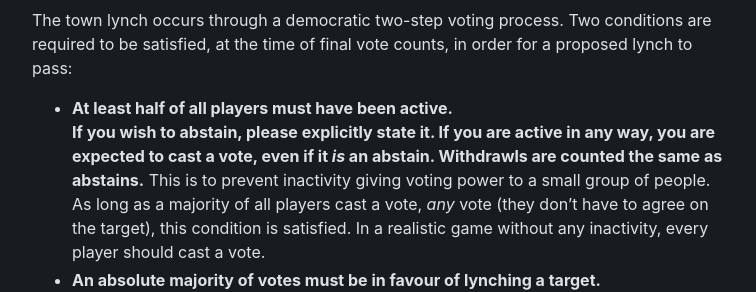
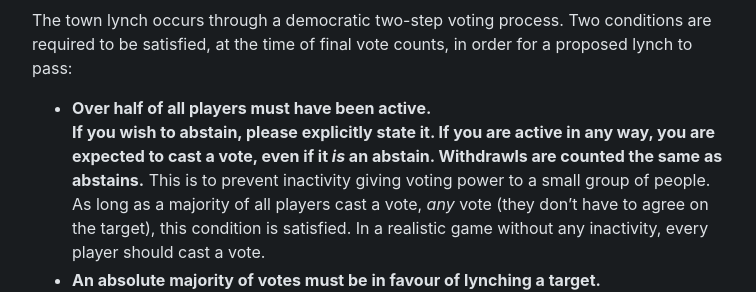
Before and after one commit to olliecheng/mathia-rulebook, a Jekyll site: the page built from information/how-to-play.md, in a window 1280 px wide. Shown: the part 981-1273 px from the top of the page, without its empty margins (152-908 px from the left). Built offline with Jekyll 4.4.1, drawn with Linux system fonts in a browser that asks for light colours; some web fonts are replaced.

Commit message:
Clarification of voting criteria

```diff
--- a/information/how-to-play.md
+++ b/information/how-to-play.md
@@ -30,7 +30,7 @@ The game cycle runs as follows:
 # Voting
 The town lynch occurs through a democratic two-step voting process. Two conditions are required to be satisfied, at the time of final vote counts, in order for a proposed lynch to pass:
 
-- **At least half of all players must have been active.
+- **Over half of all players must have been active.
  If you wish to abstain, please explicitly state it. If you are active in any way, you are expected to cast a vote, even if it *is* an abstain. Withdrawls are counted the same as abstains.**
 This is to prevent inactivity giving voting power to a small group of people. As long as a majority of all players cast a vote, *any* vote (they don't have to agree on the target), this condition is satisfied.
 In a realistic game without any inactivity, every player should cast a vote.
```
